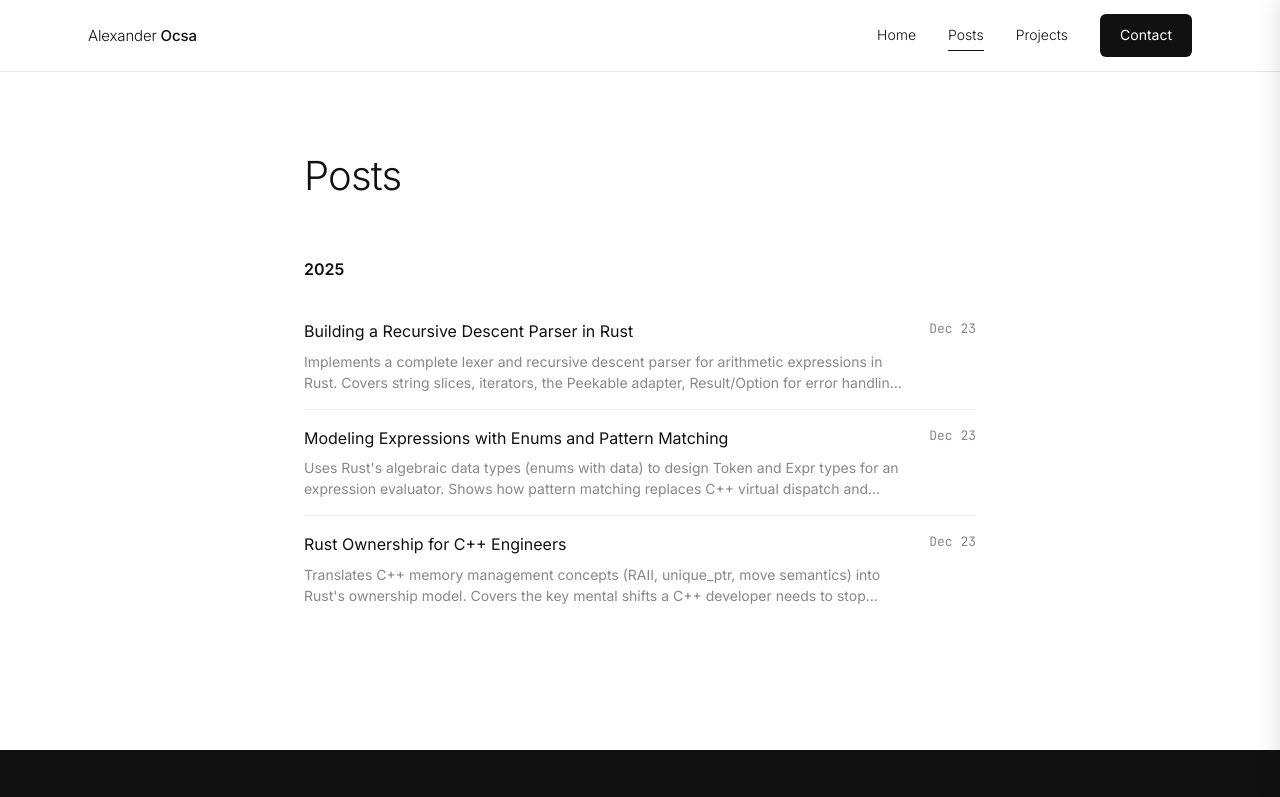
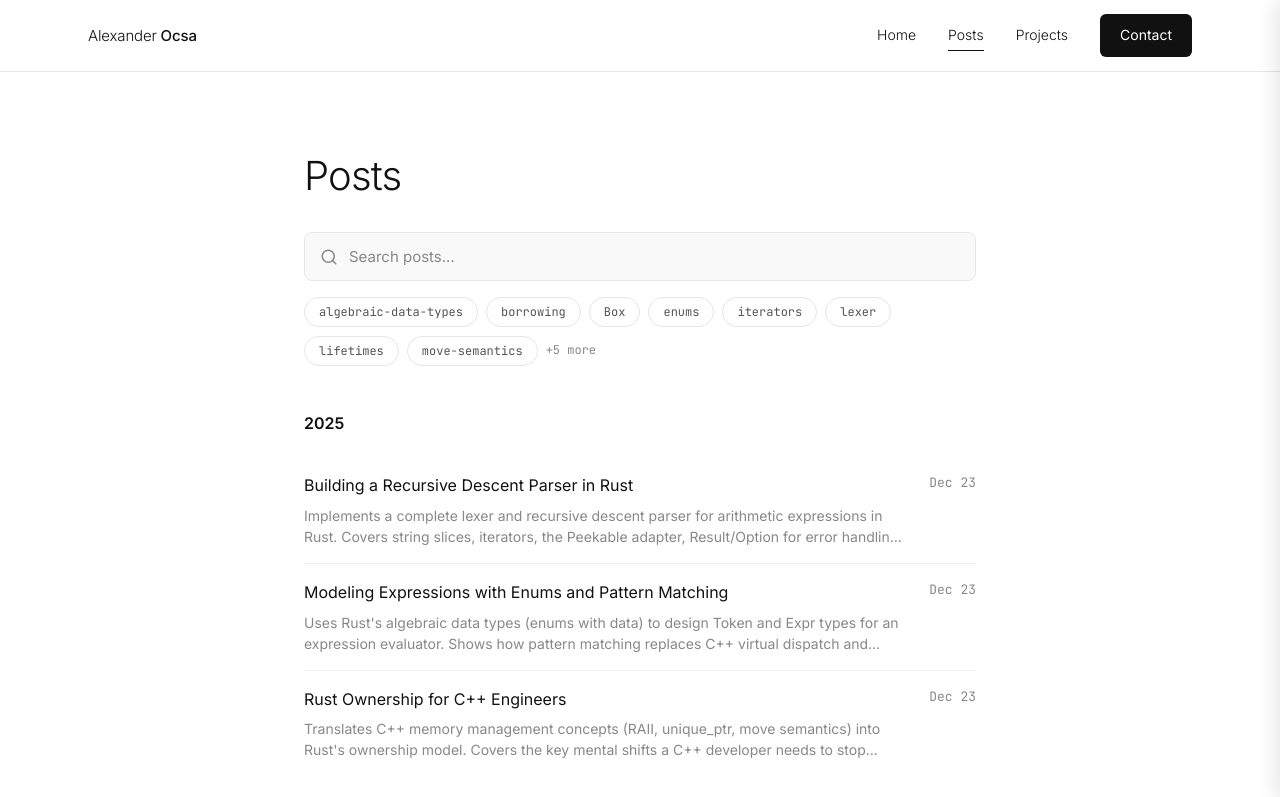
Before and after one commit to aocsa/aocsa.github.io, a React (Vite) app: page /posts in a window 1280 px wide. Shown: the top 797 px of the page. Built offline with nearby package versions, Linux system fonts and the light colour scheme.

Commit message:
feat: add new posts on Rust traits and generics/trait bounds, and update website components and styles to display them.

```diff
--- a/public/posts/posts.json
+++ b/public/posts/posts.json
@@ -11,7 +11,7 @@
       "string-slices"
     ],
     "description": "Implements a complete lexer and recursive descent parser for arithmetic expressions in Rust. Covers string slices, iterators, the Peekable adapter, Result/Option for error handling, and ownership patterns in parser state.",
-    "sourceRepo": "expression-evaluator",
+    "sourceRepo": "https://github.com/aocsa/rust-expr-evaluator",
     "prerequisites": [
       "2025-12-23-rust-ownership-for-c++-engineers",
       "2025-12-23-modeling-expressions-with-enums-and-pattern-matching"
@@ -29,7 +29,7 @@
       "Box"
     ],
     "description": "Uses Rust's algebraic data types (enums with data) to design Token and Expr types for an expression evaluator. Shows how pattern matching replaces C++ virtual dispatch and visitor patterns with exhaustive, compiler-checked code.",
-    "sourceRepo": "expression-evaluator",
+    "sourceRepo": "https://github.com/aocsa/rust-expr-evaluator",
     "prerequisites": [
       "2025-12-23-rust-ownership-for-c++-engineers"
     ],
@@ -46,7 +46,7 @@
       "move-semantics"
     ],
     "description": "Translates C++ memory management concepts (RAII, unique_ptr, move semantics) into Rust's ownership model. Covers the key mental shifts a C++ developer needs to stop fighting the borrow checker and start thinking in Rust.",
-    "sourceRepo": "expression-evaluator",
+    "sourceRepo": "https://github.com/aocsa/rust-expr-evaluator",
     "lastUpdated": "2025-12-23"
   }
 ]
--- a/src/pages/Posts.tsx
+++ b/src/pages/Posts.tsx
@@ -1,11 +1,16 @@
-import { useState, useEffect } from 'react'
+import { useState, useEffect, useMemo } from 'react'
 import { Link } from 'react-router-dom'
 import { Post } from '../types/post'
+
+// Maximum number of tags to display (most relevant first)
+const MAX_VISIBLE_TAGS = 8
 
 function Posts() {
   const [posts, setPosts] = useState<Post[]>([])
   const [loading, setLoading] = useState(true)
   const [error, setError] = useState<string | null>(null)
+  const [searchQuery, setSearchQuery] = useState('')
+  const [selectedTags, setSelectedTags] = useState<Set<string>>(new Set())
 
   useEffect(() => {
     fetch('/posts/posts.json')
@@ -26,12 +31,64 @@ function Posts() {
       })
   }, [])
 
+  // Extract all unique tags with their counts, sorted by frequency
+  const sortedTags = useMemo(() => {
+    const tagCounts = new Map<string, number>()
+    posts.forEach(post => {
+      post.tags?.forEach(tag => {
+        tagCounts.set(tag, (tagCounts.get(tag) || 0) + 1)
+      })
+    })
+    // Sort by count (descending), then alphabetically
+    return Array.from(tagCounts.entries())
+      .sort((a, b) => b[1] - a[1] || a[0].localeCompare(b[0]))
+      .map(([tag]) => tag)
+  }, [posts])
+
+  // Limit visible tags to most relevant ones
+  const visibleTags = sortedTags.slice(0, MAX_VISIBLE_TAGS)
+  const hasMoreTags = sortedTags.length > MAX_VISIBLE_TAGS
+
+  // Filter posts based on search query and selected tags
+  const filteredPosts = useMemo(() => {
+    return posts.filter(post => {
+      // Search filter (title and description)
+      const query = searchQuery.toLowerCase().trim()
+      const matchesSearch = !query ||
+        post.title.toLowerCase().includes(query) ||
+        (post.description?.toLowerCase().includes(query) ?? false)
+
+      // Tag filter (post must have ALL selected tags)
+      const matchesTags = selectedTags.size === 0 ||
+        Array.from(selectedTags).every(tag => post.tags?.includes(tag))
+
+      return matchesSearch && matchesTags
+    })
+  }, [posts, searchQuery, selectedTags])
+
+  const toggleTag = (tag: string) => {
+    setSelectedTags(prev => {
+      const newSet = new Set(prev)
+      if (newSet.has(tag)) {
+        newSet.delete(tag)
+      } else {
+        newSet.add(tag)
+      }
+      return newSet
+    })
+  }
+
+  const clearFilters = () => {
+    setSearchQuery('')
+    setSelectedTags(new Set())
+  }
+
   if (loading) return <div className="loading">Loading posts...</div>
   if (error) return <div className="error">Error: {error}</div>
   if (posts.length === 0) return <div className="no-posts">No posts found.</div>
 
-  // Group posts by year
-  const postsByYear = posts.reduce((acc, post) => {
+  // Group filtered posts by year
+  const postsByYear = filteredPosts.reduce((acc, post) => {
     const year = new Date(post.date).getFullYear()
     if (!acc[year]) acc[year] = []
     acc[year].push(post)
@@ -39,11 +96,92 @@ function Posts() {
   }, {} as Record<number, Post[]>)
 
   const years = Object.keys(postsByYear).map(Number).sort((a, b) => b - a)
+  const hasActiveFilters = searchQuery.trim() !== '' || selectedTags.size > 0
 
   return (
     <div className="posts-list-container posts-page">
       <h1 className="posts-title">Posts</h1>
-      {years.map(year => (
+
+      {/* Search and Filter Section */}
+      <div className="posts-filter-section">
+        <div className="posts-search-wrapper">
+          <svg
+            className="posts-search-icon"
+            xmlns="http://www.w3.org/2000/svg"
+            width="18"
+            height="18"
+            viewBox="0 0 24 24"
+            fill="none"
+            stroke="currentColor"
+            strokeWidth="2"
+            strokeLinecap="round"
+            strokeLinejoin="round"
+          >
+            <circle cx="11" cy="11" r="8"></circle>
+            <line x1="21" y1="21" x2="16.65" y2="16.65"></line>
+          </svg>
+          <input
+            type="text"
+            className="posts-search-input"
+            placeholder="Search posts..."
+            value={searchQuery}
+            onChange={(e) => setSearchQuery(e.target.value)}
+          />
+          {searchQuery && (
+            <button
+              className="posts-search-clear"
+              onClick={() => setSearchQuery('')}
+              aria-label="Clear search"
+            >
+              <svg xmlns="http://www.w3.org/2000/svg" width="16" height="16" viewBox="0 0 24 24" fill="none" stroke="currentColor" strokeWidth="2" strokeLinecap="round" strokeLinejoin="round">
+                <line x1="18" y1="6" x2="6" y2="18"></line>
+                <line x1="6" y1="6" x2="18" y2="18"></line>
+              </svg>
+            </button>
+          )}
+        </div>
+
+        {visibleTags.length > 0 && (
+          <div className="posts-tags-filter">
+            {visibleTags.map(tag => (
+              <button
+                key={tag}
+                className={`posts-tag-btn ${selectedTags.has(tag) ? 'active' : ''}`}
+                onClick={() => toggleTag(tag)}
+              >
+                {tag}
+              </button>
+            ))}
+            {hasMoreTags && (
+              <span className="posts-tags-more">
+                +{sortedTags.length - MAX_VISIBLE_TAGS} more
+              </span>
+            )}
+          </div>
+        )}
+
+        {hasActiveFilters && (
+          <div className="posts-filter-status">
+            <span className="posts-filter-count">
+              {filteredPosts.length} {filteredPosts.length === 1 ? 'post' : 'posts'} found
+            </span>
+            <button className="posts-clear-filters" onClick={clearFilters}>
+              Clear all filters
+            </button>
+          </div>
+        )}
+      </div>
+
+      {/* Posts List */}
+      {years.length === 0 ? (
+        <div className="posts-no-results">
+          <p>No posts match your search criteria.</p>
+          <button className="posts-clear-filters" onClick={clearFilters}>
+            Clear filters
+          </button>
+        </div>
+      ) : (
+        years.map(year => (
           <div key={year} className="posts-year-group">
             <h2 className="posts-year">{year}</h2>
             <ul className="posts-list">
@@ -67,7 +205,8 @@ function Posts() {
               ))}
             </ul>
           </div>
-      ))}
+        ))
+      )}
     </div>
   )
 }
--- a/src/styles/main.css
+++ b/src/styles/main.css
@@ -1173,8 +1173,150 @@ section {
 .posts-title {
   font-size: 2.5rem;
   font-weight: 300;
-  margin-bottom: 60px;
+  margin-bottom: 32px;
   letter-spacing: -0.02em;
+}
+
+/* Posts Filter Section */
+.posts-filter-section {
+  margin-bottom: 48px;
+}
+
+.posts-search-wrapper {
+  position: relative;
+  margin-bottom: 16px;
+}
+
+.posts-search-icon {
+  position: absolute;
+  left: 16px;
+  top: 50%;
+  transform: translateY(-50%);
+  color: var(--text-muted);
+  pointer-events: none;
+}
+
+.posts-search-input {
+  width: 100%;
+  padding: 14px 44px;
+  font-family: var(--font-sans);
+  font-size: 0.9375rem;
+  color: var(--text-primary);
+  background: var(--bg-secondary);
+  border: 1px solid var(--border-color);
+  border-radius: 8px;
+  outline: none;
+  transition: all var(--transition);
+}
+
+.posts-search-input::placeholder {
+  color: var(--text-muted);
+}
+
+.posts-search-input:focus {
+  border-color: var(--text-muted);
+  box-shadow: 0 0 0 3px rgba(0, 0, 0, 0.05);
+}
+
+.posts-search-clear {
+  position: absolute;
+  right: 12px;
+  top: 50%;
+  transform: translateY(-50%);
+  display: flex;
+  align-items: center;
+  justify-content: center;
+  padding: 4px;
+  background: transparent;
+  border: none;
+  color: var(--text-muted);
+  cursor: pointer;
+  transition: color var(--transition);
+}
+
+.posts-search-clear:hover {
+  color: var(--text-primary);
+}
+
+/* Tags Filter */
+.posts-tags-filter {
+  display: flex;
+  flex-wrap: wrap;
+  gap: 8px;
+  align-items: center;
+}
+
+.posts-tag-btn {
+  padding: 6px 14px;
+  font-family: var(--font-mono);
+  font-size: 0.75rem;
+  color: var(--text-secondary);
+  background: transparent;
+  border: 1px solid var(--border-color);
+  border-radius: 100px;
+  cursor: pointer;
+  transition: all var(--transition);
+}
+
+.posts-tag-btn:hover {
+  border-color: var(--text-muted);
+  color: var(--text-primary);
+}
+
+.posts-tag-btn.active {
+  background: var(--text-primary);
+  border-color: var(--text-primary);
+  color: var(--text-light);
+}
+
+.posts-tags-more {
+  font-family: var(--font-mono);
+  font-size: 0.75rem;
+  color: var(--text-muted);
+  padding: 6px 0;
+}
+
+/* Filter Status */
+.posts-filter-status {
+  display: flex;
+  align-items: center;
+  justify-content: space-between;
+  margin-top: 16px;
+  padding-top: 16px;
+  border-top: 1px dashed var(--border-light);
+}
+
+.posts-filter-count {
+  font-family: var(--font-mono);
+  font-size: 0.8125rem;
+  color: var(--text-muted);
+}
+
+.posts-clear-filters {
+  font-family: var(--font-sans);
+  font-size: 0.8125rem;
+  color: var(--text-muted);
+  background: transparent;
+  border: none;
+  cursor: pointer;
+  text-decoration: underline;
+  text-underline-offset: 2px;
+  transition: color var(--transition);
+}
+
+.posts-clear-filters:hover {
+  color: var(--text-primary);
+}
+
+/* No Results */
+.posts-no-results {
+  text-align: center;
+  padding: 48px 24px;
+  color: var(--text-muted);
+}
+
+.posts-no-results p {
+  margin-bottom: 16px;
 }
 
 .posts-year-group {
@@ -1540,6 +1682,22 @@ section {
 }
 
 .post-share-icons a:hover {
+  color: var(--text-primary);
+}
+
+.source-repo-link {
+  display: inline-flex;
+  align-items: center;
+  gap: 8px;
+  font-family: var(--font-mono);
+  font-size: 0.8125rem;
+  color: var(--text-muted);
+  text-decoration: none;
+  transition: color var(--transition);
+  margin-bottom: 20px;
+}
+
+.source-repo-link:hover {
   color: var(--text-primary);
 }
 
@@ -1867,8 +2025,13 @@ span.projects-item-title {
 
 /* Base keyframes */
 @keyframes fadeIn {
-  from { opacity: 0; }
-  to { opacity: 1; }
+  from {
+    opacity: 0;
+  }
+
+  to {
+    opacity: 1;
+  }
 }
 
 @keyframes fadeUp {
@@ -1876,6 +2039,7 @@ span.projects-item-title {
     opacity: 0;
     transform: translateY(30px);
   }
+
   to {
     opacity: 1;
     transform: translateY(0);
@@ -1887,6 +2051,7 @@ span.projects-item-title {
     opacity: 0;
     transform: translateY(16px);
   }
+
   to {
     opacity: 1;
     transform: translateY(0);
@@ -1898,7 +2063,7 @@ span.projects-item-title {
   opacity: 0;
   transform: translateY(40px);
   transition: opacity 0.8s cubic-bezier(0.16, 1, 0.3, 1),
-              transform 0.8s cubic-bezier(0.16, 1, 0.3, 1);
+    transform 0.8s cubic-bezier(0.16, 1, 0.3, 1);
 }
 
 .home-page section.revealed {
@@ -1963,12 +2128,29 @@ span.projects-item-title {
   animation: fadeUpSubtle 0.5s cubic-bezier(0.16, 1, 0.3, 1) both;
 }
 
-.projects-page .projects-item:nth-child(1) { animation-delay: 0.15s; }
-.projects-page .projects-item:nth-child(2) { animation-delay: 0.2s; }
-.projects-page .projects-item:nth-child(3) { animation-delay: 0.25s; }
-.projects-page .projects-item:nth-child(4) { animation-delay: 0.3s; }
-.projects-page .projects-item:nth-child(5) { animation-delay: 0.35s; }
-.projects-page .projects-item:nth-child(6) { animation-delay: 0.4s; }
+.projects-page .projects-item:nth-child(1) {
+  animation-delay: 0.15s;
+}
+
+.projects-page .projects-item:nth-child(2) {
+  animation-delay: 0.2s;
+}
+
+.projects-page .projects-item:nth-child(3) {
+  animation-delay: 0.25s;
+}
+
+.projects-page .projects-item:nth-child(4) {
+  animation-delay: 0.3s;
+}
+
+.projects-page .projects-item:nth-child(5) {
+  animation-delay: 0.35s;
+}
+
+.projects-page .projects-item:nth-child(6) {
+  animation-delay: 0.4s;
+}
 
 /* Post view animation */
 .post-view-page .post-sidebar {
@@ -2196,6 +2378,7 @@ span.projects-item-title {
 }
 
 @media (max-width: 600px) {
+
   .posts-list-container,
   .projects-list-container {
     padding: 48px 16px;
```
Also changed, not shown: src/pages/PostView.tsx (+35 -1 lines). Lines whose indentation alone changed are shown as unchanged.
